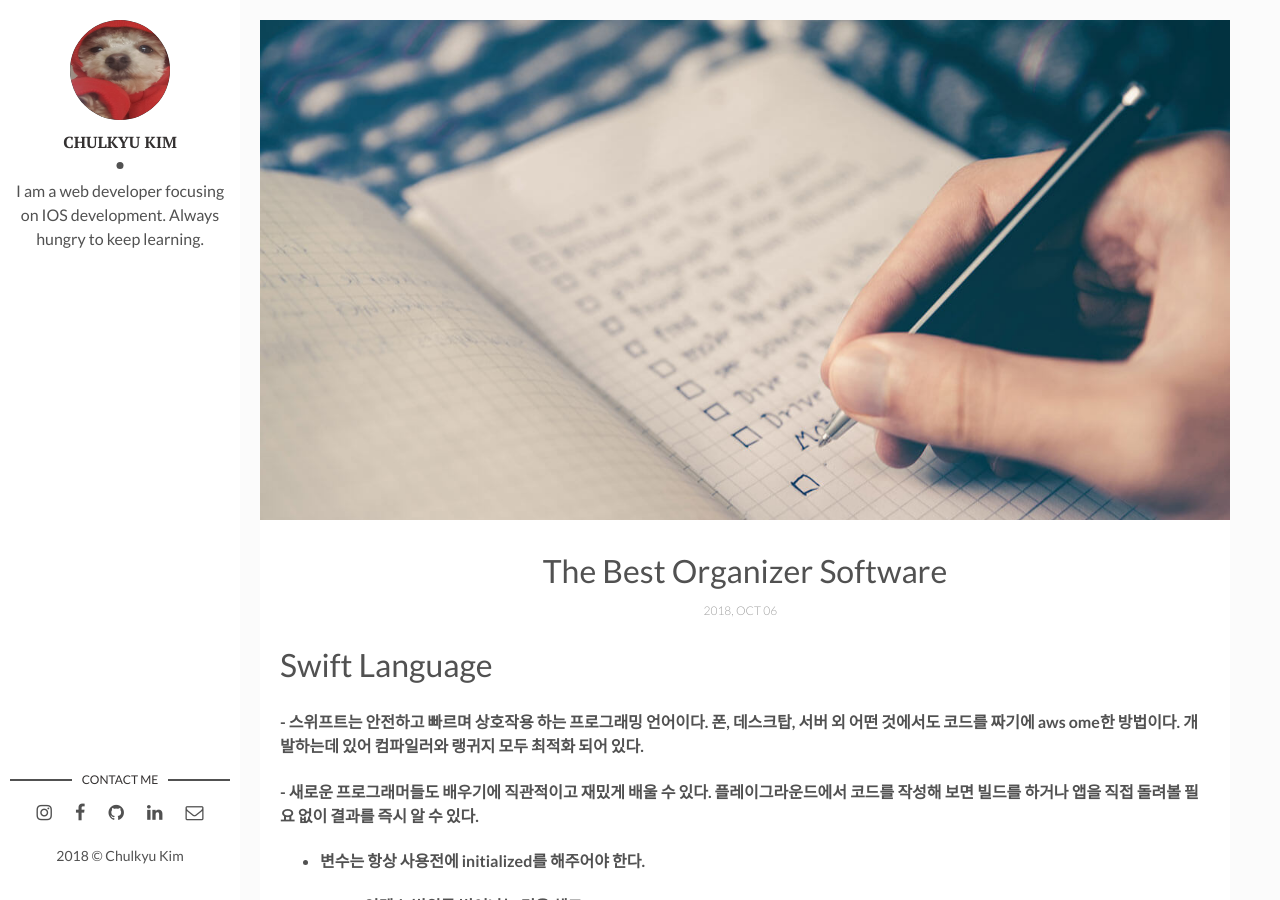
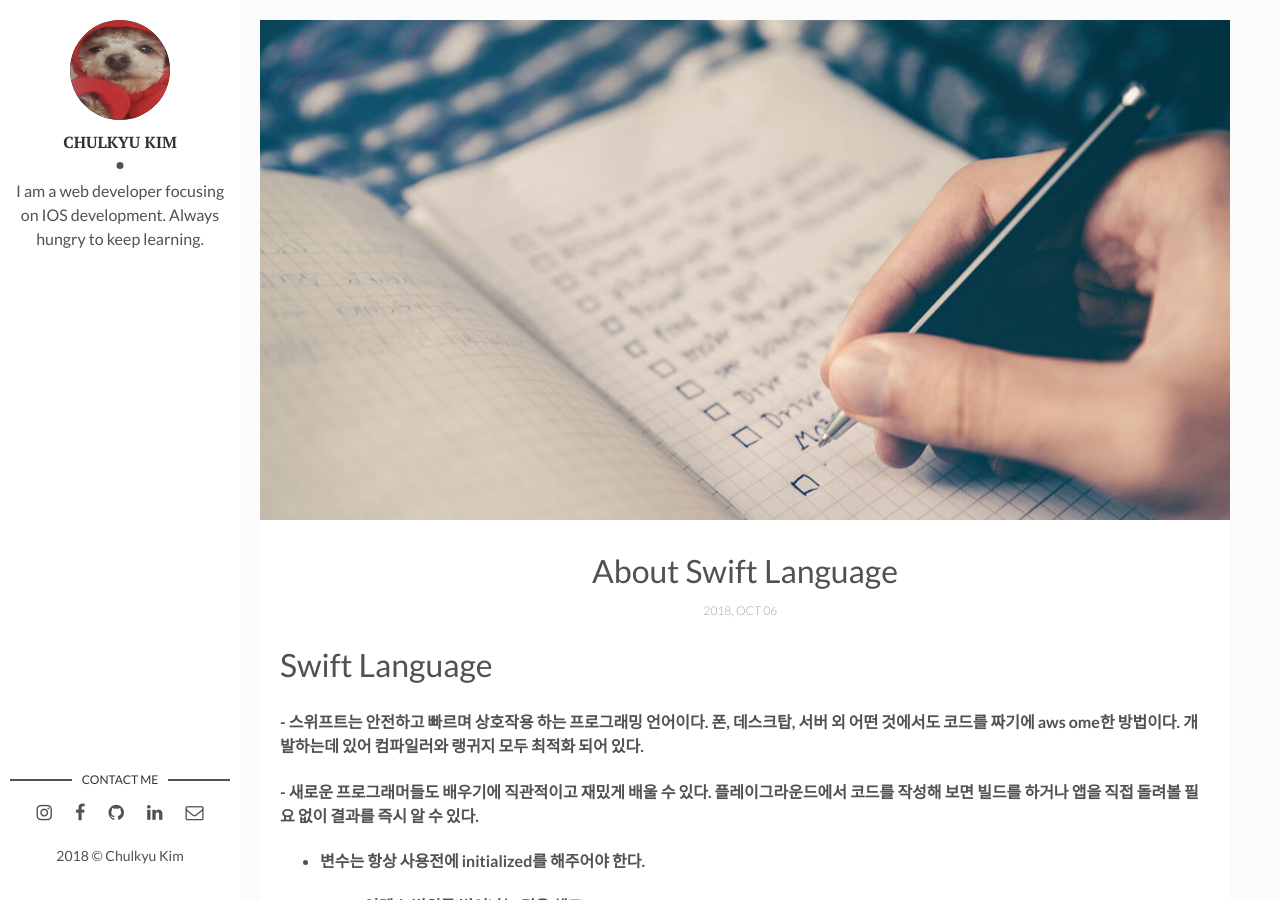
Before and after one commit to Chulkyu/blog, a Jekyll site: the page built from _posts/2019-10-06-About-Swift-Language.md, in a window 1280 px wide and 900 px high. Built offline with Jekyll 4.4.1, drawn with Linux system fonts in a browser that asks for light colours; comment, search, counter and statistics services are not loaded.

Commit message:
fixed title of About-Swift_Language.md

```diff
--- a/_posts/2019-10-06-About-Swift-Language.md
+++ b/_posts/2019-10-06-About-Swift-Language.md
@@ -1,6 +1,6 @@
 ---
 layout: post
-title: The Best Organizer Software
+title: About Swift Language
 date: 2018-10-06 15:35:00 +0300
 description: Learning Swift Language
 img: software.jpg # Add image post (optional)
```
